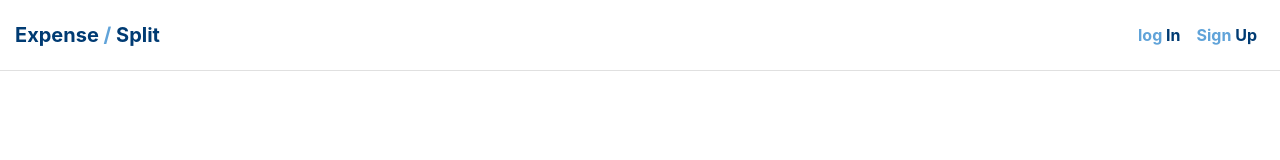
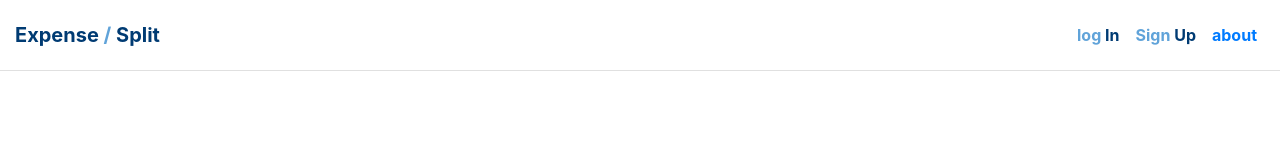
Before and after one commit to Madhubalajb/Expense-Split, a React (Create React App) app: page / in a window 1280 px wide. Shown: the top 160 px of the page. Built offline with nearby package versions, Linux system fonts and the light colour scheme.

Commit message:
responsive ui

```diff
--- a/src/components/UserService.js
+++ b/src/components/UserService.js
@@ -101,6 +101,8 @@ const UserService = () => {
                 <Nav.Link onClick={handleSignupModal}><b>Sign <span className="foo">Up</span></b></Nav.Link>
                 <SignupModal show={signupModal} Close={handleSignupNoModal} name={handleName} username={handleUsername} pwd={handlePassword}
                 signup={handleSignup}/>
+
+                <Nav.Link><Link to="/about"><b>about</b></Link></Nav.Link>
             </div>
         )
     }
@@ -110,6 +112,7 @@ const UserService = () => {
                 <Notification msg={message} />
                 <Nav.Link><Link to="/user"><b>{user.name}</b></Link></Nav.Link>
                 <Nav.Link onClick={logout}><b>Logout</b></Nav.Link>
+                <Nav.Link><Link to="/about"><b>about</b></Link></Nav.Link>
             </div>
         )
     }
```
